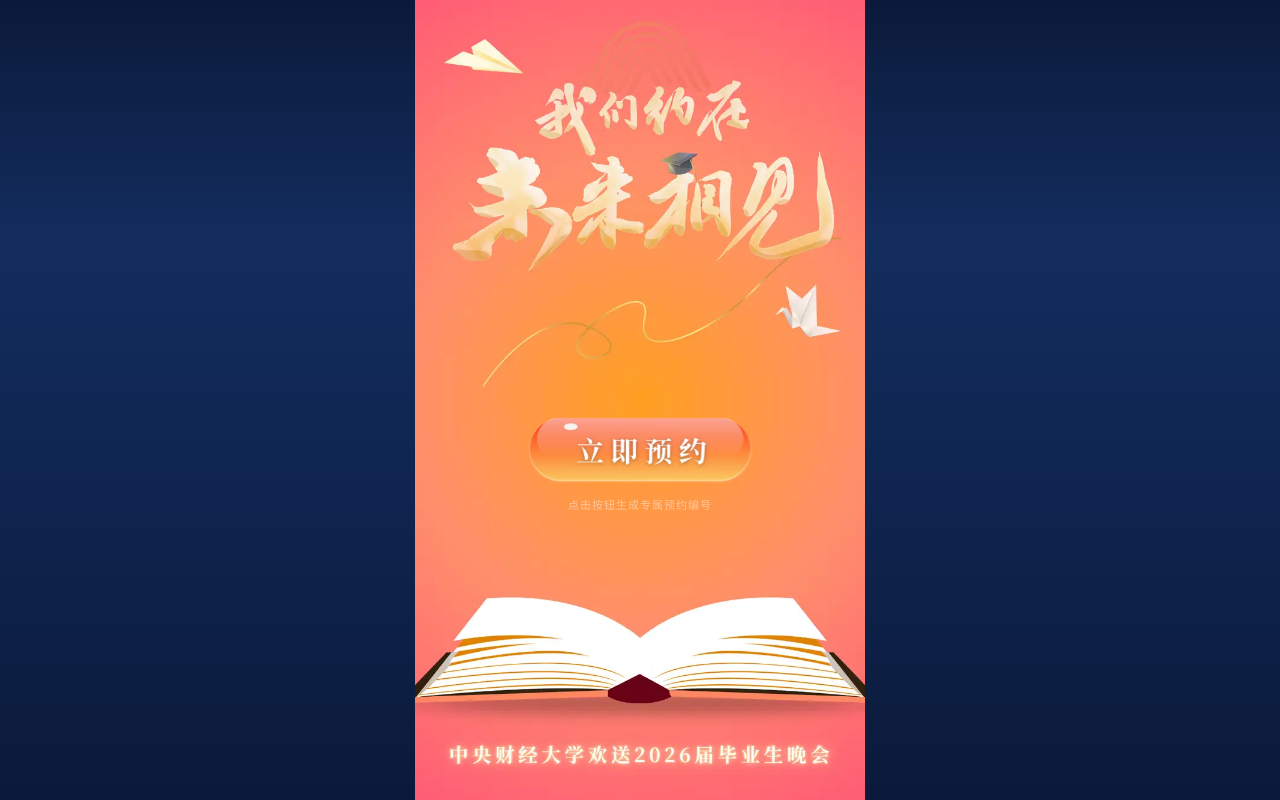
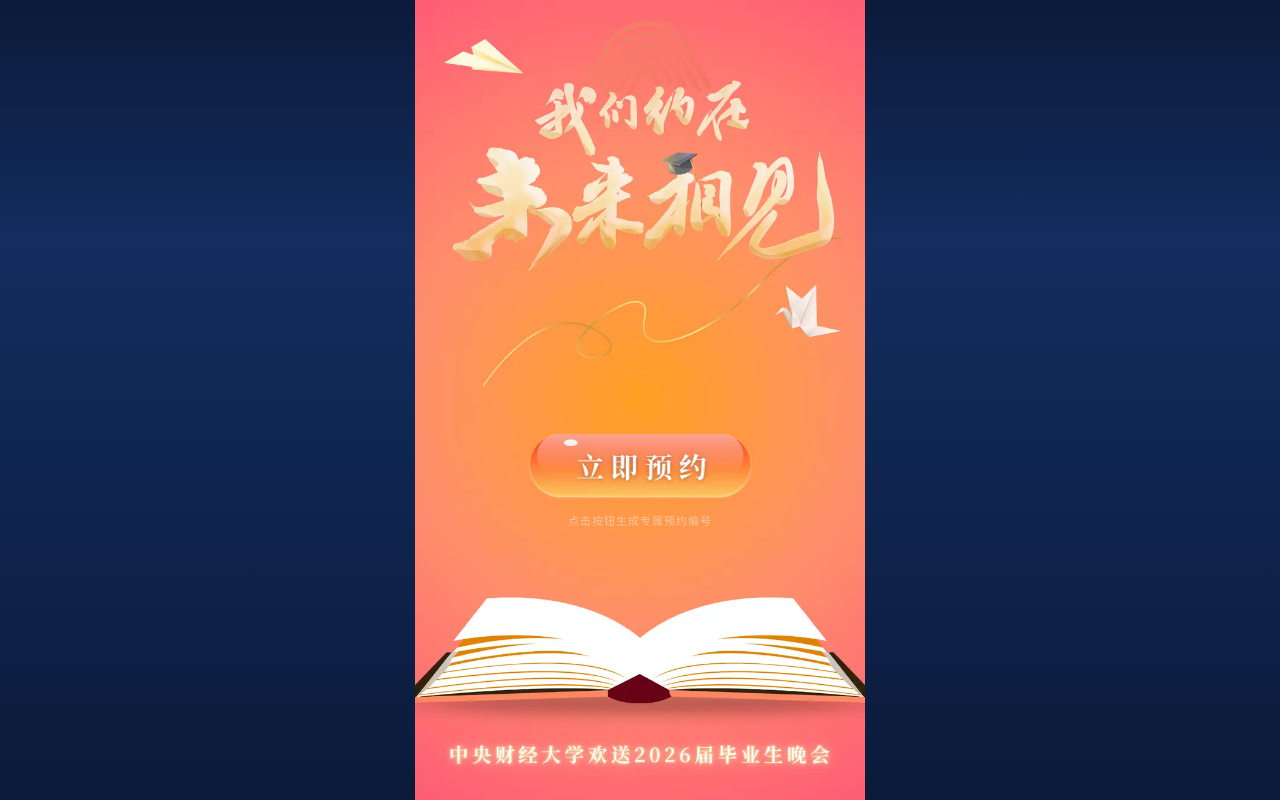
Before and after one commit to MRY-2005/cufegala2026, a website: page public/index.html in a window 1280 px wide. Drawn offline with Linux system fonts and the light colour scheme.

Commit message:
tweak: down a bit more

```diff
--- a/public/index.html
+++ b/public/index.html
@@ -54,7 +54,7 @@
   /* 按钮 */
   .btn-zone {
     position: absolute;
-    top: 52%;
+    top: 54%;
     left: 50%;
     transform: translateX(-50%);
     width: 48%;
@@ -137,7 +137,7 @@
   /* 提示文字 —— 按钮下方 */
   .tip {
     position: absolute;
-    top: 62%;
+    top: 64%;
     width: 100%;
     text-align: center;
     font-size: 11px;
```
